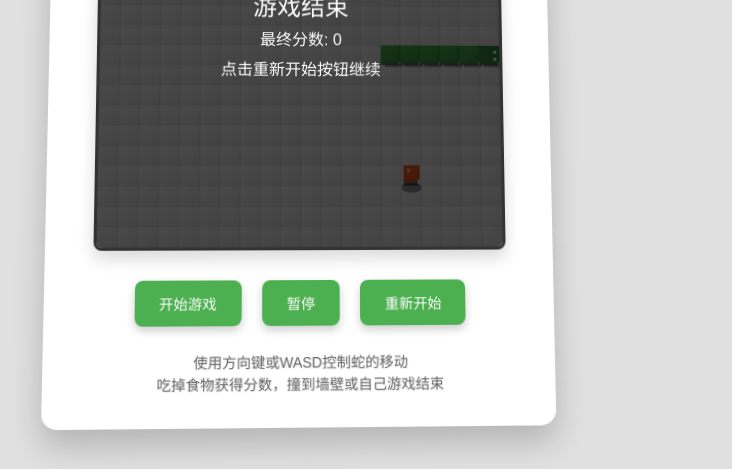
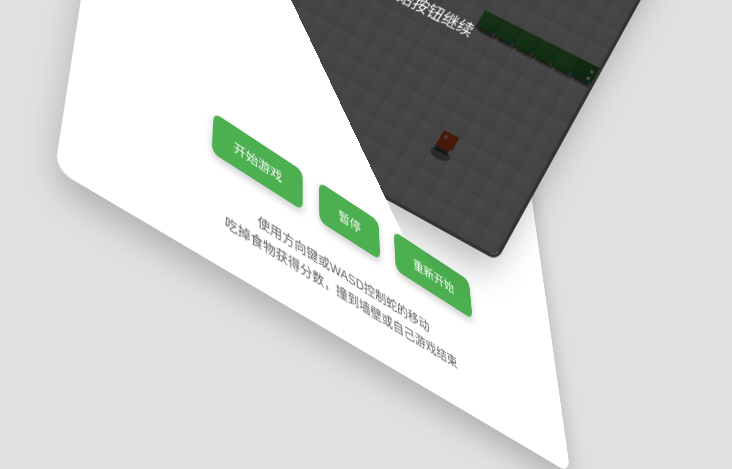
Before and after one commit to palat666/new1-snake-game, a plain HTML site: page index.html in a window 1280 px wide. Shown: the part 333-802 px from the top of the page, without its empty margins (339-1071 px from the left). Drawn offline with Linux system fonts and the light colour scheme.

Commit message:
Update style.css

```diff
--- a/style.css
+++ b/style.css
@@ -11,7 +11,9 @@ body {
     justify-content: center;
     align-items: center;
     min-height: 100vh;
-    perspective: 1000px;
+    perspective: 1500px;
+    overflow: hidden;
+    touch-action: none;
 }
 
 .game-container {
@@ -20,14 +22,15 @@ body {
     box-shadow: 0 15px 30px rgba(0, 0, 0, 0.2);
     padding: 30px;
     text-align: center;
-    max-width: 500px;
+    max-width: 600px;
     width: 100%;
-    transform: rotateX(5deg) rotateY(2deg);
+    transform: rotateX(45deg) rotateY(45deg) translateZ(50px);
     transition: transform 0.3s ease;
+    transform-style: preserve-3d;
 }
 
 .game-container:hover {
-    transform: rotateX(3deg) rotateY(1deg);
+    transform: rotateX(40deg) rotateY(40deg) translateZ(60px);
 }
 
 #gameCanvas {
@@ -35,13 +38,16 @@ body {
     border-radius: 8px;
     background-color: #f8f8f8;
     margin-bottom: 25px;
-    box-shadow: 0 8px 16px rgba(0, 0, 0, 0.15);
-    transform: translateZ(20px);
+    box-shadow: 0 15px 30px rgba(0, 0, 0, 0.25);
+    transform: translateZ(100px) rotateX(-45deg) rotateY(-45deg);
     transition: transform 0.3s ease;
+    transform-style: preserve-3d;
+    image-rendering: pixelated;
+    image-rendering: crisp-edges;
 }
 
 #gameCanvas:hover {
-    transform: translateZ(30px);
+    transform: translateZ(120px) rotateX(-45deg) rotateY(-45deg);
 }
 
 .score {
```
